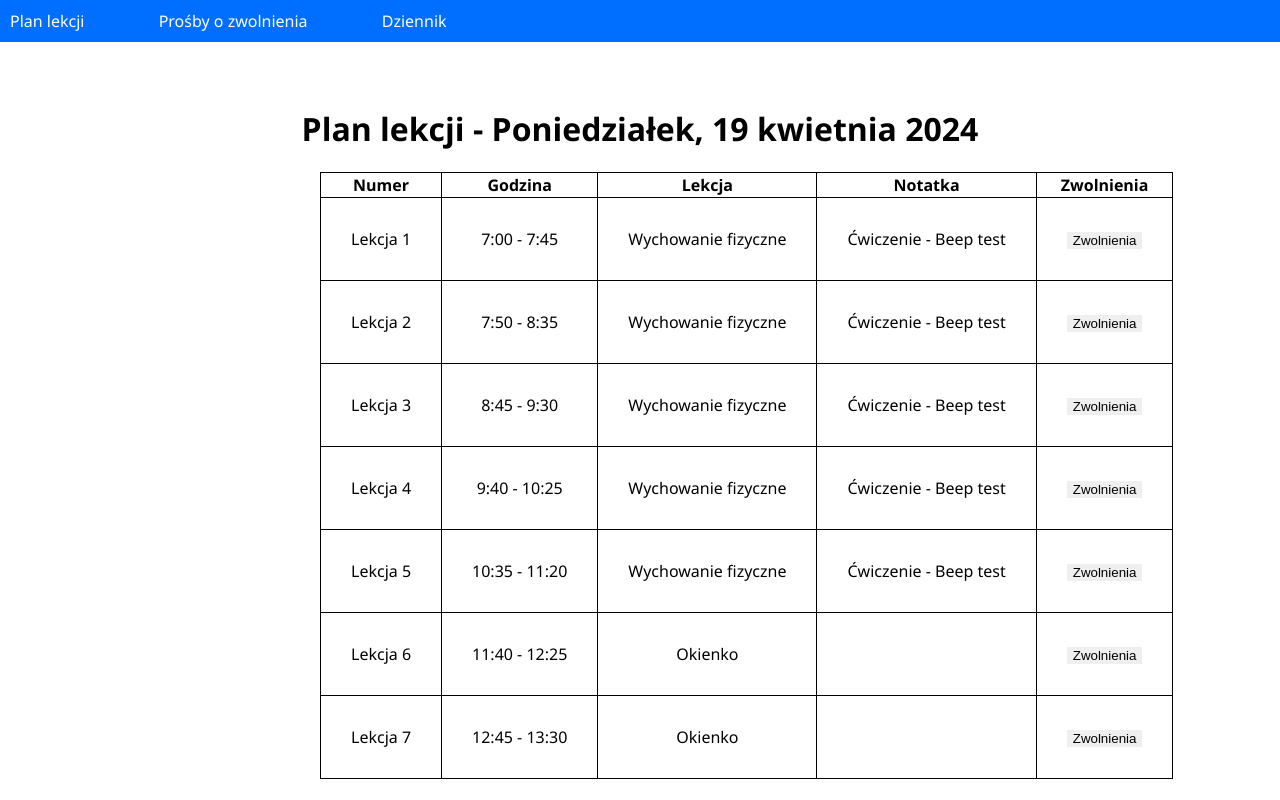
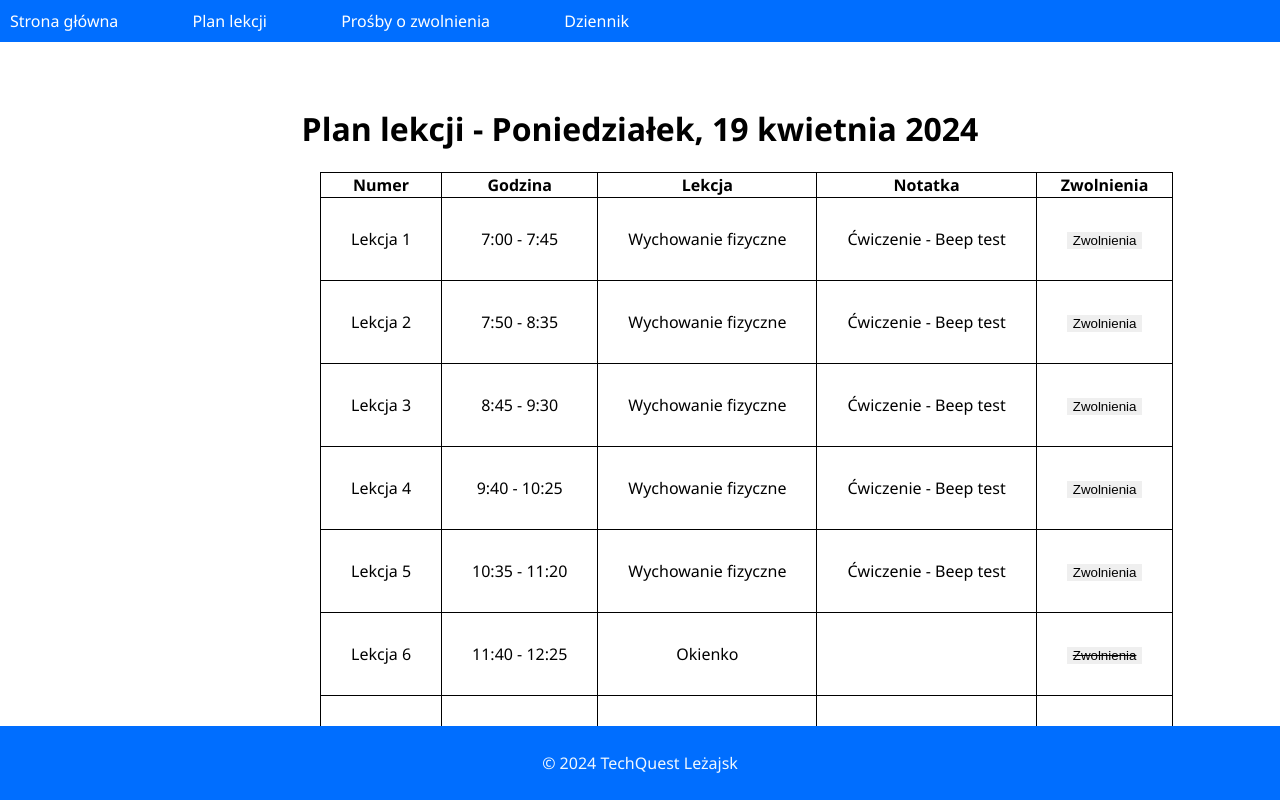
Before and after one commit to CHAKATON-TEKQUEST-ZSDT-LEZHJAKLS/demo-repository, a website: page TeacherSite.html in a window 1280 px wide. Drawn offline with Linux system fonts and the light colour scheme.

Commit message:
koniec elo

```diff
--- a/Site.css
+++ b/Site.css
@@ -76,3 +76,13 @@ th{
 #dzien{
     text-align: center;
 }
+
+footer {
+    background-color: rgb(0, 110, 255);
+    color: aliceblue;
+    text-align: center;
+    padding: 10px 0;
+    position: fixed;
+    bottom: 0;
+    width: 100%;
+}
--- a/TeacherSite.html
+++ b/TeacherSite.html
@@ -12,6 +12,7 @@
 
 <nav id="nav">
     <ul>
+        <li><a href="main.html" target="_blank">Strona główna</a></li>
         <li><a href="#plan">Plan lekcji</a></li>
         <li><a href="request.html" target="_blank">Prośby o zwolnienia</a></li>
         <li><a href="https://uonetplus.vulcan.net.pl/powiatlezajski" target="_blank">Dziennik</a></li>
@@ -114,7 +115,7 @@
             <td></td>
             <td>
                 <div class="dropdown">
-                <button class="dropbtn">Zwolnienia</Button>
+                <button class="dropbtn"><s>Zwolnienia</s></Button>
                 <div class="dropdown-content">
 
                 </div>
@@ -127,7 +128,7 @@
             <td></td>
             <td>
                 <div class="dropdown">
-                <button class="dropbtn">Zwolnienia</Button>
+                <button class="dropbtn"><s>Zwolnienia</s></Button>
                 <div class="dropdown-content">
 
                 </div>
@@ -141,7 +142,9 @@
 
 
 
-</div>
+<footer>
+    <p>&copy; 2024 TechQuest Leżajsk</p>
+</footer>
 
 </html>
 
--- /dev/null
+++ b/main.css
@@ -0,0 +1,75 @@
+body {
+    width: 100%;
+    height: 700px;
+    margin: 0px;
+    font-family: 'Segoe UI', Tahoma, Geneva, Verdana, sans-serif;
+
+}
+
+#main {
+    width: 100%;
+    height: 100%;
+    user-select: none;
+}
+
+nav {
+    background-color: rgb(0, 110, 255);
+    color: aliceblue;
+    padding: 10px;
+}
+nav ul {
+    list-style-type: none;
+    margin: 0;
+    padding: 0;
+}
+nav ul li {
+    display: inline;
+    margin-right: 70px;
+}
+nav ul li a {
+    color: #fff;
+    text-decoration: none;
+}
+nav ul li a:hover {
+    text-decoration: underline;
+}
+
+#intro{
+    width: 30%;
+    margin-top: 200px;
+    float: left;
+}
+#intro h2, p {
+    display: inline;
+
+  }
+  #goal{
+    margin-top: 180px;
+  }
+
+  #goal h2, p {
+    display: inline;
+  }
+#intro, #goal {
+    padding: 20px;
+}
+
+#intro p, #goal p {
+    line-height: 1.5;
+}
+
+#zdj{
+    width: 40%;
+
+    float: right;
+}
+
+footer {
+    background-color: rgb(0, 110, 255);
+    color: aliceblue;
+    text-align: center;
+    padding: 10px 0;
+    position: fixed;
+    bottom: 0;
+    width: 100%;
+}
```
Also changed, not shown: StudentSite.html (+7 -1 lines), main.html (added, +37 -0 lines), happy.jpg (added).
